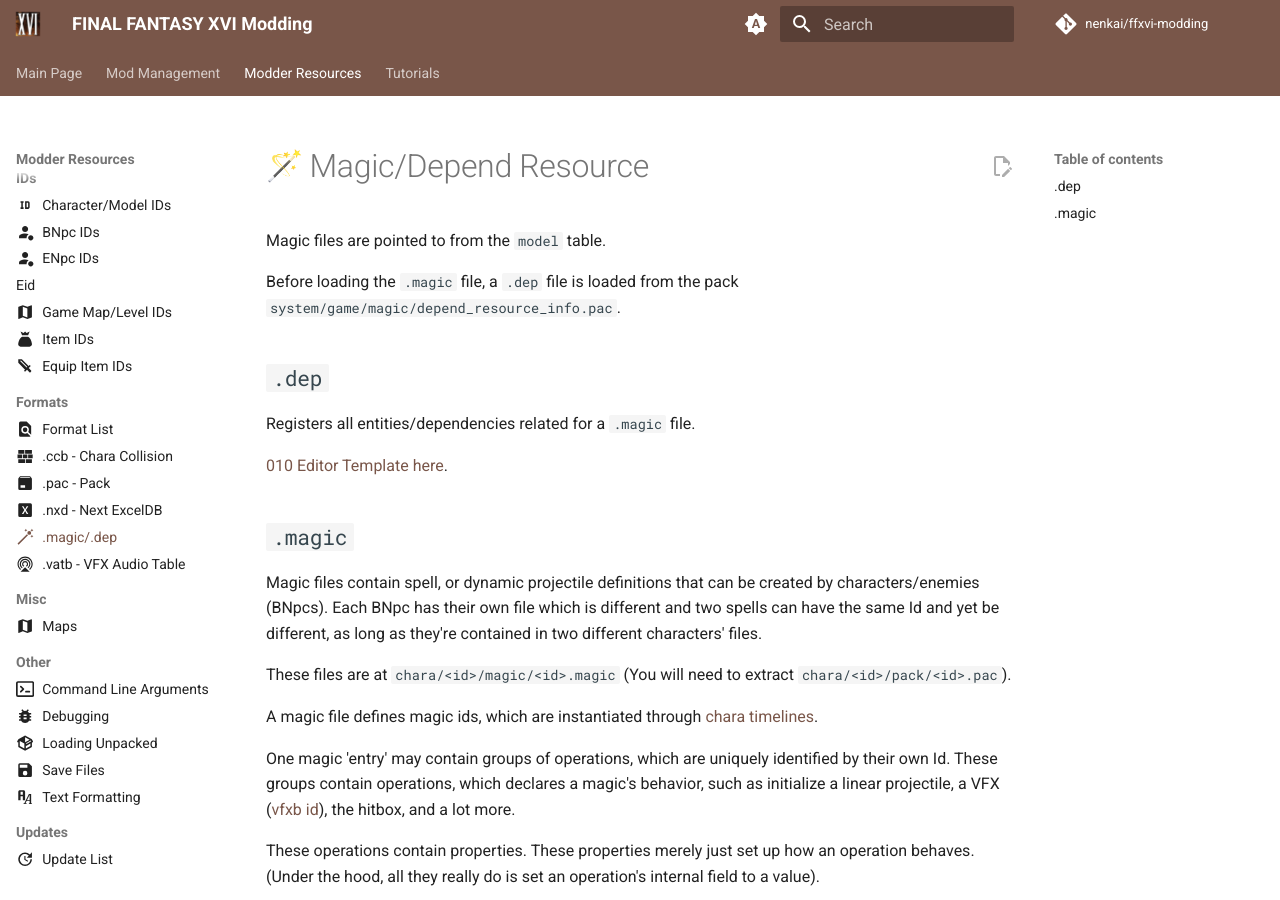
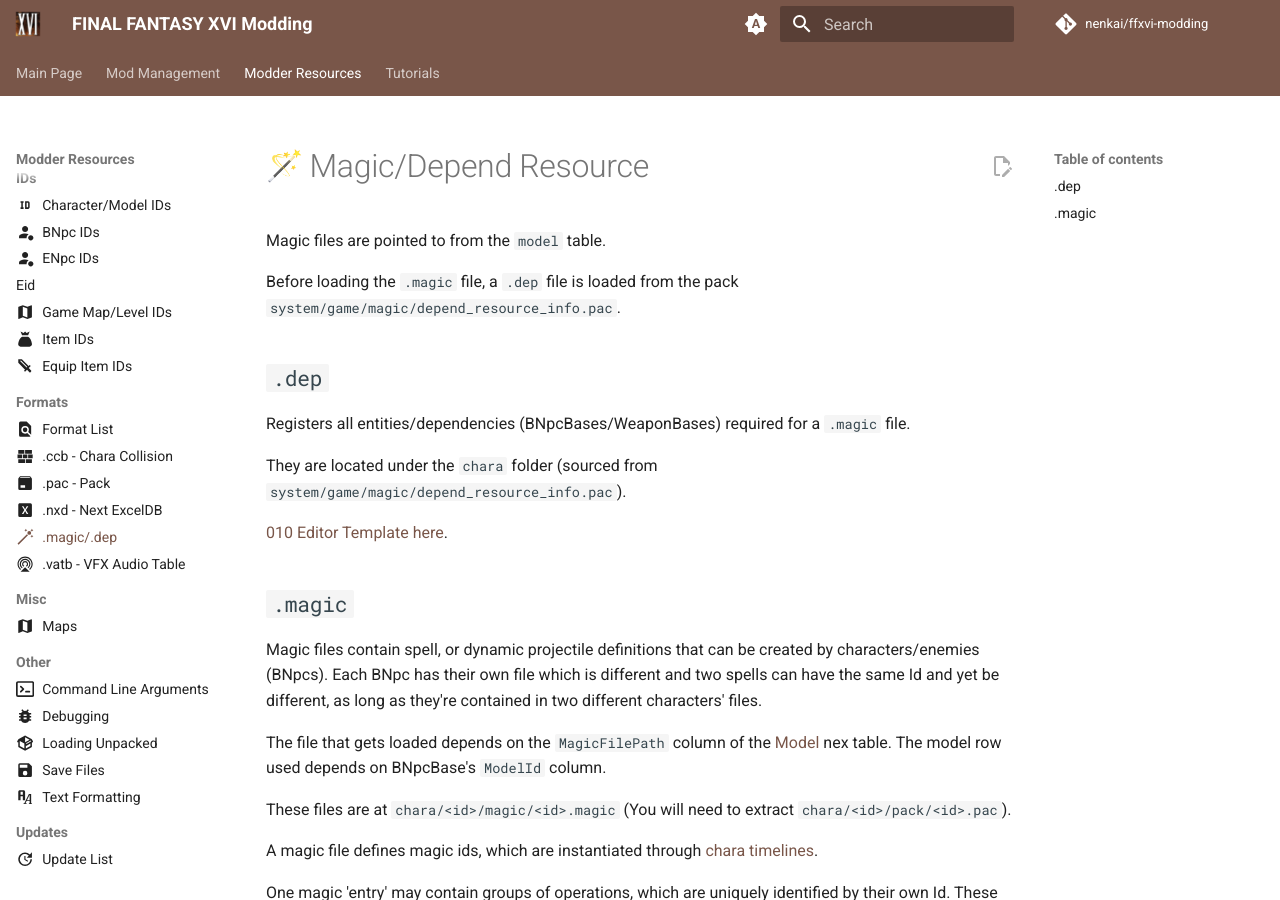
Before and after one commit to Nenkai/ffxvi-modding, an MkDocs documentation site: the page built from docs/resources/formats/dep_magic.md, in a window 1280 px wide and 900 px high. Built offline with MkDocs 1.6.1 and Material for MkDocs 9.7.7, drawn with Linux system fonts in a browser that asks for light colours; emoji names are drawn with the system emoji font; comment, search, counter and statistics services are not loaded.

Commit message:
magic/dep: + info

```diff
--- a/docs/resources/formats/dep_magic.md
+++ b/docs/resources/formats/dep_magic.md
@@ -10,13 +10,17 @@
 
 ## `.dep`
 
-Registers all entities/dependencies related for a `.magic` file.
+Registers all entities/dependencies (BNpcBases/WeaponBases) required for a `.magic` file.
+
+They are located under the `chara` folder (sourced from `system/game/magic/depend_resource_info.pac`).
 
 [010 Editor Template here](https://github.com/Nenkai/010GameTemplates/blob/main/Square%20Enix/Final%20Fantasy%2016/FF16_dep_MagicDependResource.bt).
 
 ## `.magic`
 
 Magic files contain spell, or dynamic projectile definitions that can be created by characters/enemies (BNpcs). Each BNpc has their own file which is different and two spells can have the same Id and yet be different, as long as they're contained in two different characters' files.
+
+The file that gets loaded depends on the `MagicFilePath` column of the [Model](../../tutorials/nex/tables.md) nex table. The model row used depends on BNpcBase's `ModelId` column.
 
 These files are at `chara/<id>/magic/<id>.magic` (You will need to extract `chara/<id>/pack/<id>.pac`).
 
```
